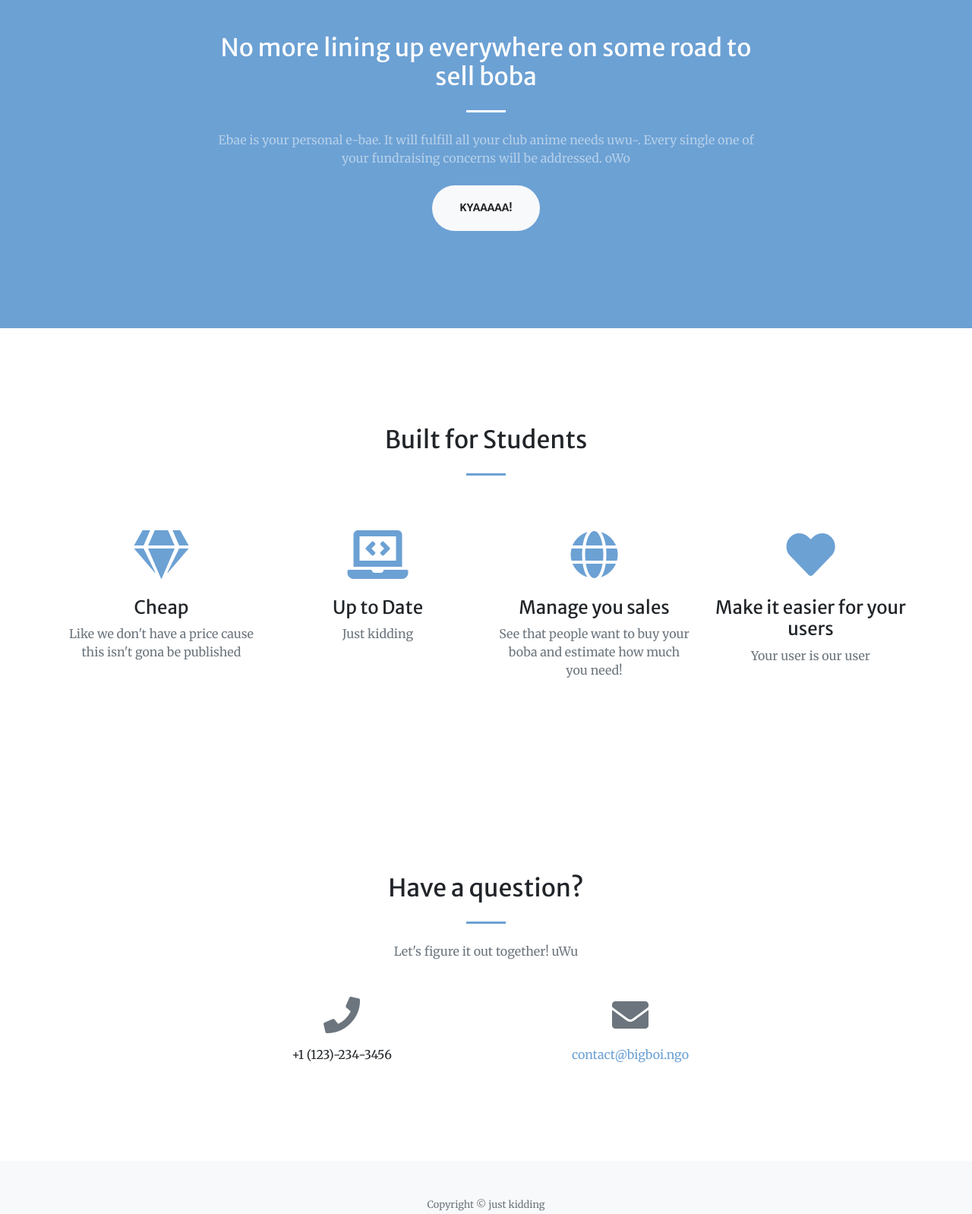
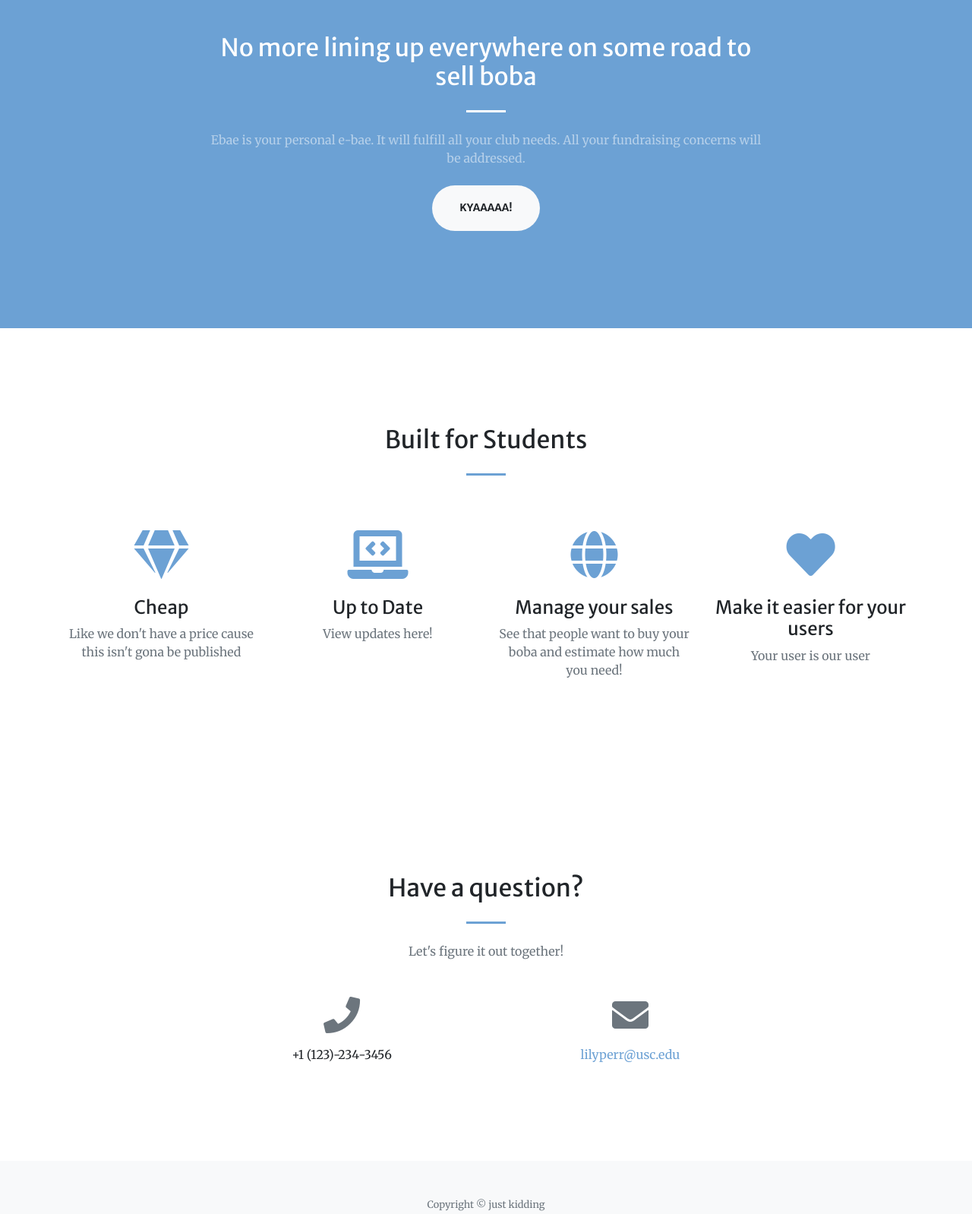
Before and after one commit to LilyPerr/EBae, a website with bundled scripts: page index.html in a window 1280 px wide. Shown: the part 884-2482 px from the top of the page at 76% size. Built offline with nearby package versions, Linux system fonts and the light colour scheme.

Commit message:
edited ebae website

```diff
--- a/index.html
+++ b/index.html
@@ -70,7 +70,7 @@
         <div class="col-lg-8 text-center">
           <h2 class="text-white mt-0">No more lining up everywhere on some road to sell boba</h2>
           <hr class="divider light my-4">
-          <p class="text-white-50 mb-4">Ebae is your personal e-bae. It will fulfill all your club anime needs uwu~. Every single one of your fundraising concerns will be addressed. oWo</p>
+          <p class="text-white-50 mb-4">Ebae is your personal e-bae. It will fulfill all your club needs. All your fundraising concerns will be addressed.</p>
           <a class="btn btn-light btn-xl js-scroll-trigger" href="#services">Kyaaaaa!</a>
         </div>
       </div>
@@ -94,13 +94,13 @@
           <div class="mt-5">
             <i class="fas fa-4x fa-laptop-code text-primary mb-4"></i>
             <h3 class="h4 mb-2">Up to Date</h3>
-            <p class="text-muted mb-0">Just kidding</p>
+            <p class="text-muted mb-0">View updates here!</p>
           </div>
         </div>
         <div class="col-lg-3 col-md-6 text-center">
           <div class="mt-5">
             <i class="fas fa-4x fa-globe text-primary mb-4"></i>
-            <h3 class="h4 mb-2">Manage you sales</h3>
+            <h3 class="h4 mb-2">Manage your sales</h3>
             <p class="text-muted mb-0">See that people want to buy your boba and estimate how much you need!</p>
           </div>
         </div>
@@ -122,7 +122,7 @@
         <div class="col-lg-8 text-center">
           <h2 class="mt-0">Have a question?</h2>
           <hr class="divider my-4">
-          <p class="text-muted mb-5">Let's figure it out together! uWu</p>
+          <p class="text-muted mb-5">Let's figure it out together!</p>
         </div>
       </div>
       <div class="row">
@@ -133,7 +133,7 @@
         <div class="col-lg-4 mr-auto text-center">
           <i class="fas fa-envelope fa-3x mb-3 text-muted"></i>
           <!-- Make sure to change the email address in anchor text AND the link below! -->
-          <a class="d-block" href="mailto:contact@yourwebsite.com">contact@bigboi.ngo</a>
+          <a class="d-block" href="mailto:lilyperr@usc.edu">lilyperr@usc.edu</a>
         </div>
       </div>
     </div>
```
Also changed, not shown: damasdf.html (added, +23 -0 lines).
